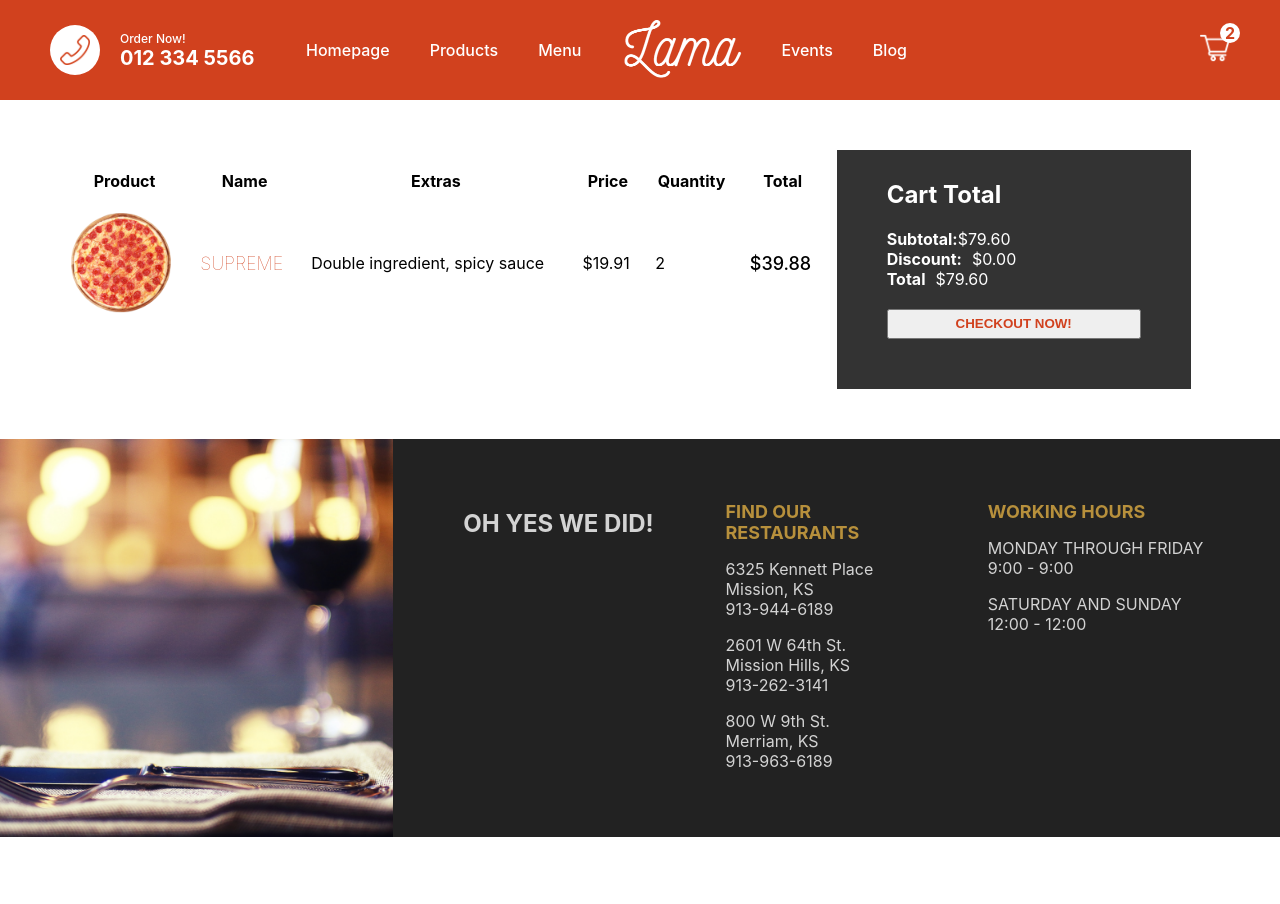
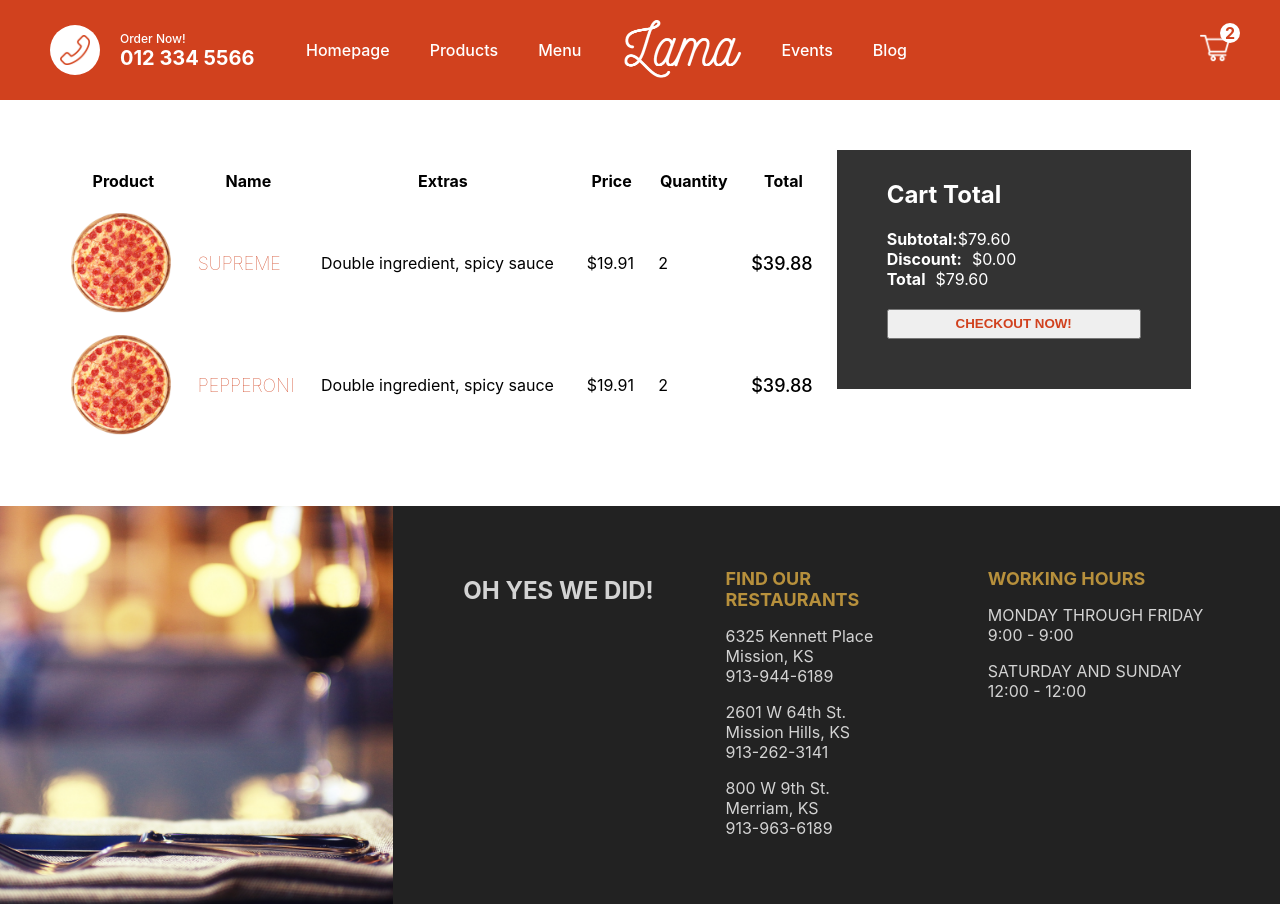
Before and after one commit to JWoltjen/pizza-landing-page, a Next.js app: page /Cart in a window 1280 px wide. Before the commit the page ends 837 px from the top, so only its background shows below. Built offline with nearby package versions, Linux system fonts and the light colour scheme.

Commit message:
add new row and debug cart page not showing

```diff
--- a/pages/Cart.jsx
+++ b/pages/Cart.jsx
@@ -44,6 +44,36 @@ function Cart() {
                             <span className={styles.total}>$39.88</span>
                         </td>
                     </tr>
+                    <tr className={styles.tr}>
+                        <td>
+                            <div className={styles.imgContainer}>
+                                <Image
+                                    src="/img/pizza.png"
+                                    height='100'
+                                    width='100'
+                                    objectFit="cover"
+                                    alt="pizza"
+                                />
+                            </div>
+                        </td>
+                        <td>
+                            <span className={styles.name}>PEPPERONI</span>
+                        </td>
+                        <td>
+                            <span className={styles.extra}>
+                                Double ingredient, spicy sauce
+                            </span>
+                        </td>
+                        <td>
+                            <span className={styles.price}>$19.91</span>
+                        </td>
+                        <td>
+                            <span className={styles.quantity}>2</span>
+                        </td>
+                        <td>
+                            <span className={styles.total}>$39.88</span>
+                        </td>
+                    </tr>
                 </table>
             </div>
             <div className={styles.right}>
```
